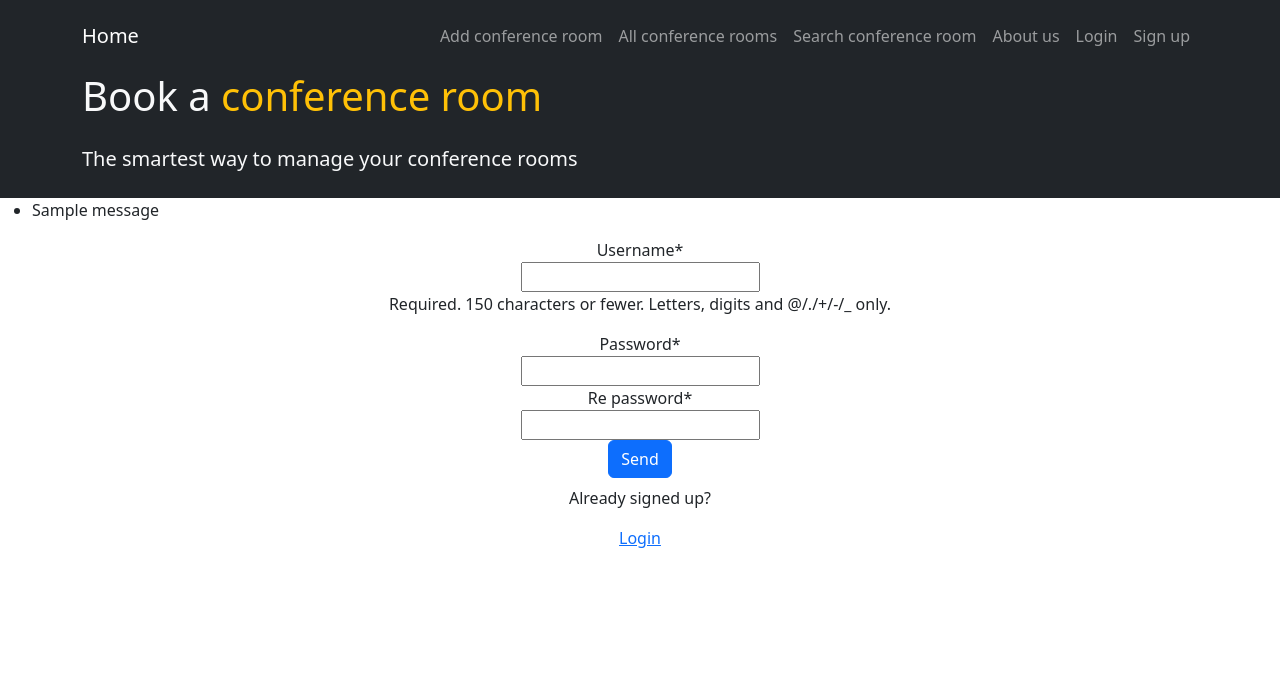
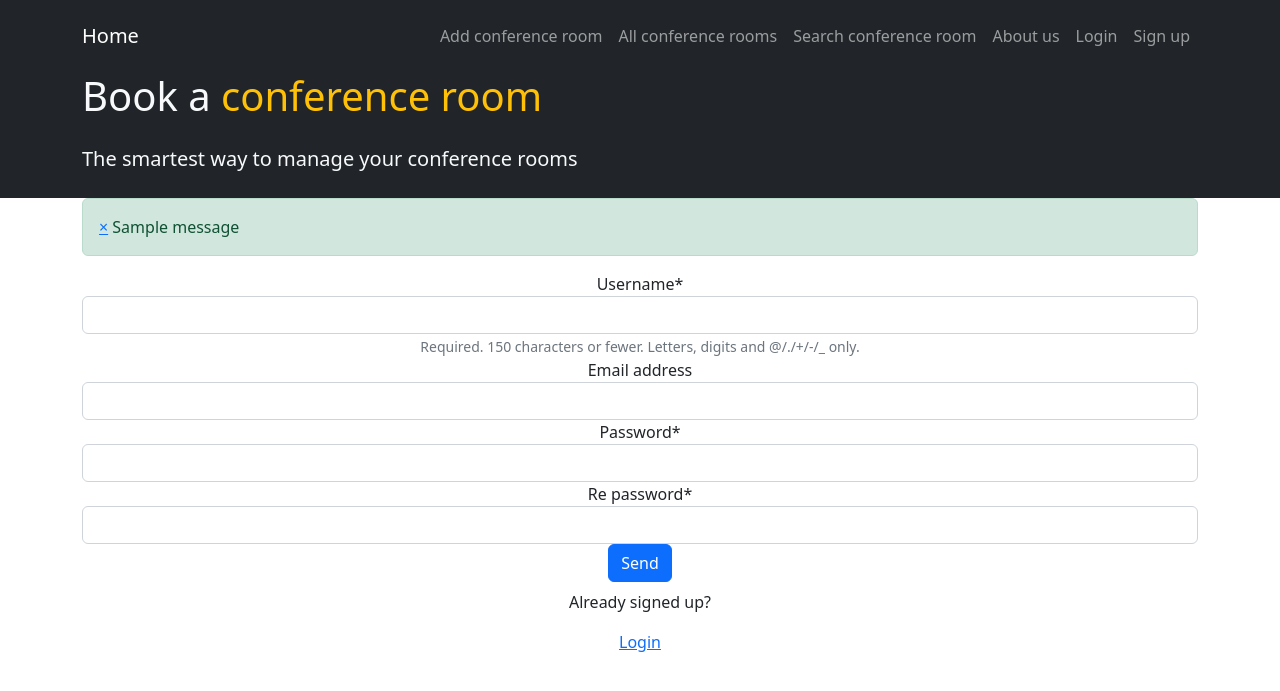
Before and after one commit to MateuszFurman1/Conference-booking-room-system-with-Django, a Django app: page /reistration/ in a window 1280 px wide. Shown: the top 691 px of the page. Run offline with Django 4.2, Linux system fonts and the light colour scheme; tables that the repository leaves empty hold one stand-in row (values such as "Sample post"); one stand-in notice (Sample message) is shown; some libraries are stand-ins or nearby versions.

Commit message:
added message notification with bootstrap

```diff
--- a/booking_rooms/settings.py
+++ b/booking_rooms/settings.py
@@ -122,6 +122,10 @@ USE_TZ = True
 
 STATIC_URL = 'static/'
 
+CRISPY_TEMPLATE_PACK = 'bootstrap4'
+
+LOGIN_REDIRECT_URL = '/'
+
 # Default primary key field type
 # https://docs.djangoproject.com/en/4.1/ref/settings/#default-auto-field
 
--- a/booking_rooms_app/admin.py
+++ b/booking_rooms_app/admin.py
@@ -1,7 +1,8 @@
 from django.contrib import admin
 
-from booking_rooms_app.models import Room, Reservation
+from booking_rooms_app.models import Room, Reservation, Comment
 
 # Register your models here.
 admin.site.register(Room)
 admin.site.register(Reservation)
+admin.site.register(Comment)
--- a/booking_rooms_app/form.py
+++ b/booking_rooms_app/form.py
@@ -54,7 +54,7 @@ class RegistrationForm(forms.ModelForm):
 
     class Meta:
         model = User
-        fields = ['username']
+        fields = ['username', 'email']
 
     def clean(self):
         cleaned_data = super().clean()
--- a/booking_rooms_app/templates/booking_rooms_app/Base.html
+++ b/booking_rooms_app/templates/booking_rooms_app/Base.html
@@ -78,16 +78,17 @@
     </section>
 <link href="https://cdn.jsdelivr.net/npm/bootstrap@5.2.2/dist/css/bootstrap.min.css" rel="stylesheet" integrity="sha384-Zenh87qX5JnK2Jl0vWa8Ck2rdkQ2Bzep5IDxbcnCeuOxjzrPF/et3URy9Bv1WTRi" crossorigin="anonymous">
 <script src="https://cdn.jsdelivr.net/npm/bootstrap@5.2.2/dist/js/bootstrap.bundle.min.js" integrity="sha384-OERcA2EqjJCMA+/3y+gxIOqMEjwtxJY7qPCqsdltbNJuaOe923+mo//f6V8Qbsw3" crossorigin="anonymous"></script>
-{% if messages %}
-<ul class="messages">
-    {% for message in messages %}
-    <li{% if message.tags %} class="{{ message.tags }}" {% endif %}>{{ message }}
-</li>
-{% endfor %}
-</ul>
-{% endif %}
+
+<main role="main" class="container-xl">
+    <div class="row">
+        <div class="col-lg-12 col-md-12-p-0 col-sm-12">
+            {% include 'includes/message.html' %}
             {% block content %}
             {% endblock %}
+        </div>
+    </div>
+</main>
+
 
 <div>
     <p>
--- /dev/null
+++ b/booking_rooms_app/templates/includes/message.html
@@ -0,0 +1,26 @@
+<!DOCTYPE html>
+{% if messages %}
+    {% for message in messages %}
+        {% if message.tags == 'success' %}
+            <div class="alert alert-success alert-dismissible" role="alert">
+                <a href="#" class="close" data-dismiss="alert" aria-label="close">&times;</a>
+                {{ message|safe|escape }}
+            </div>
+        {% elif message.tags == 'error' %}
+            <div class="alert alert-danger alert-dismissible" role="alert">
+                <a href="#" class="close" data-dismiss="alert" aria-label="close">&times;</a>
+                {{ message|safe }}
+            </div>
+        {% elif message.tags == 'info' %}
+            <div class="alert alert-info alert-dismissible" role="alert">
+                <a href="#" class="close" data-dismiss="alert" aria-label="close">&times;</a>
+                {{ message|safe|escape }}
+            </div>
+        {% elif message.tags == 'warning' %}
+            <div class="alert alert-warning alert-dismissible" role="alert">
+                <a href="#" class="close" data-dismiss="alert" aria-label="close">&times;</a>
+                {{ message|safe|escape }}
+            </div>
+        {% endif %}
+    {% endfor %}
+{% endif %}
```
